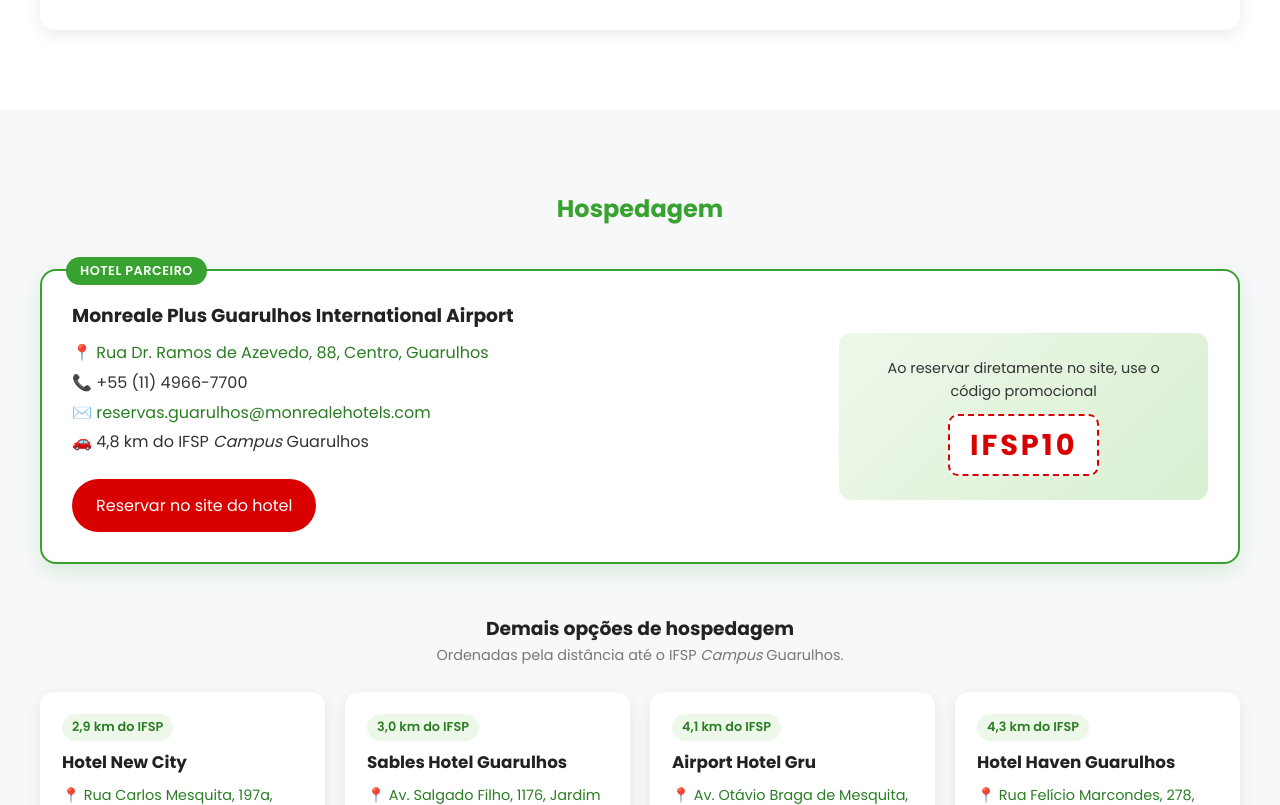
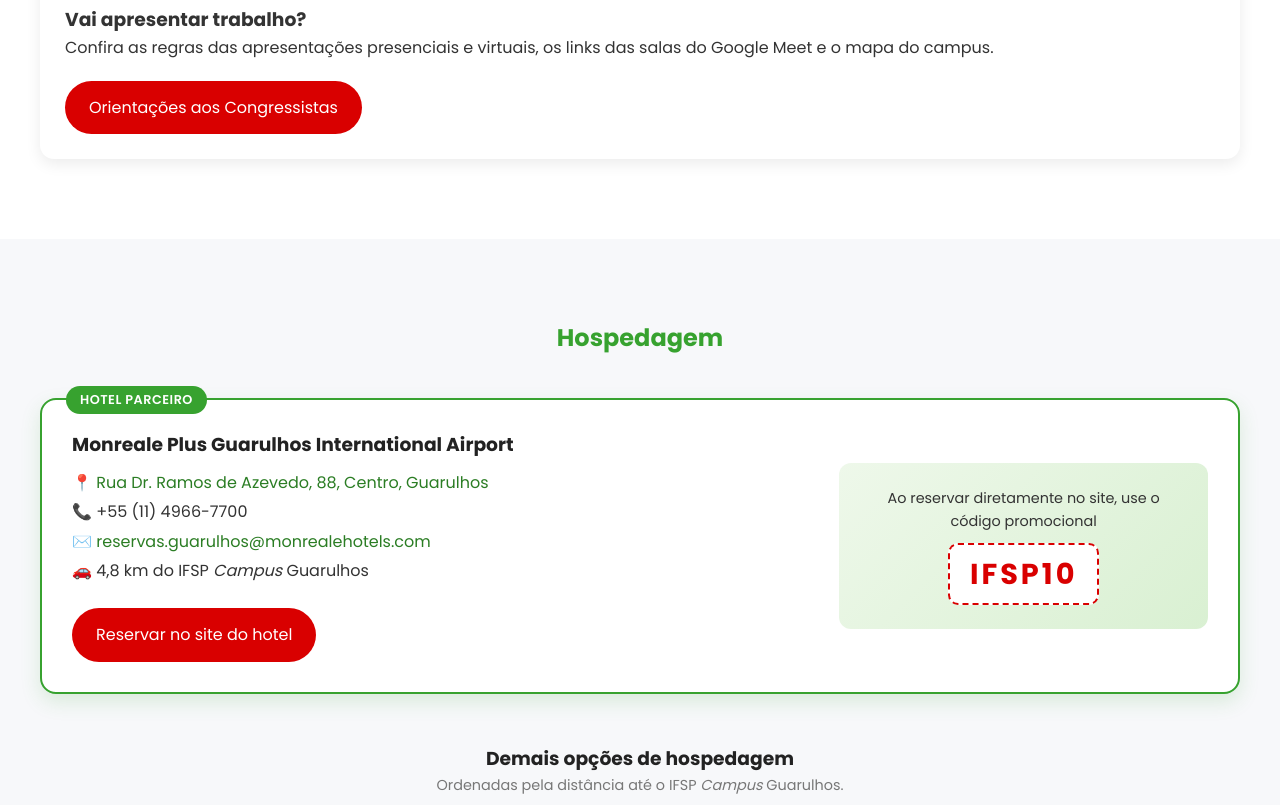
Before and after one commit to ifsp-incubadora/conict-ifsp, a plain HTML site: page index.html in a window 1280 px wide. Shown: the part 4790-5595 px from the top of the page. Drawn offline with Linux system fonts and the light colour scheme.

Commit message:
Add presentation guidelines section to index.html

```diff
--- a/index.html
+++ b/index.html
@@ -225,6 +225,9 @@ footer{background:var(--dark);color:#fff;text-align:center;padding:30px}
 <br>
 <div class="card">
 <iframe src="https://docs.google.com/spreadsheets/d/e/2PACX-1vTM_fg4zkJDvAdZ8gW67D3nsAzhS8yhouiKIJ3SuotctfFPS3N5Bly_D4sXICoWew/pubhtml?widget=true&amp;headers=false" style="border:0; width:100%; height:600px;" loading="lazy" title="Programação do 17º CONICT"></iframe>
+<h3>Vai apresentar trabalho?</h3>
+<p>Confira as regras das apresentações presenciais e virtuais, os links das salas do Google Meet e o mapa do campus.</p>
+<a class="btn" href="orientacoes.html">Orientações aos Congressistas</a>
 </div>
 </div>
 </section>
```
